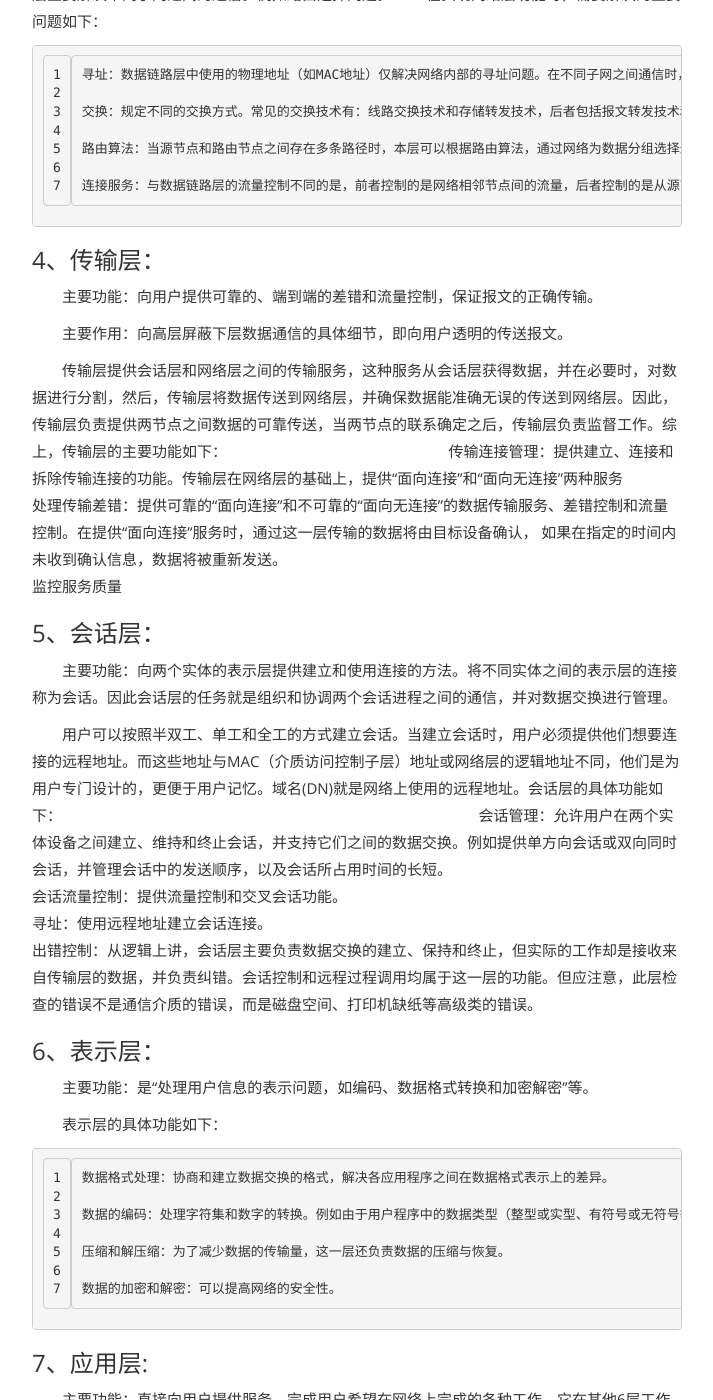
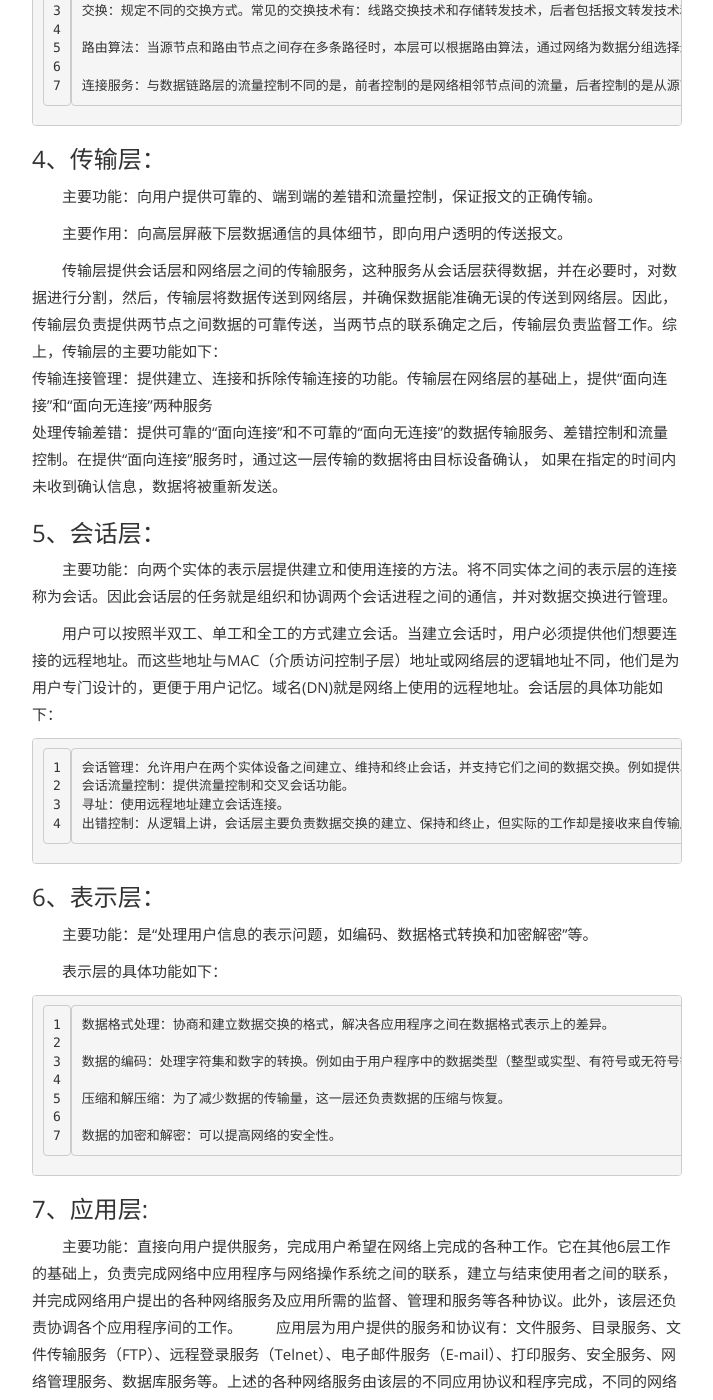
Before and after one commit to HappyMantou/HappyMantou.github.io, a Jekyll site: the page built from _posts/2019-01-08-TCP基础知识.md, in a window 1280 px wide and 1400 px high, scrolled down 2071 px. Shown: the whole window, without its empty margins (283-996 px from the left). Built offline with Jekyll 4.4.1, drawn with Linux system fonts in a browser that asks for light colours; some of the changed text lies outside the part shown.

Commit message:
修改文档

````diff
--- a/_posts/2019-01-08-TCP基础知识.md
+++ b/_posts/2019-01-08-TCP基础知识.md
@@ -16,7 +16,6 @@ excerpt_separator: "```"
 　　主要功能：利用传输介质为数据链路层提供屋里连接，实现比特流的透明传输。
 
 　　作用：实现相邻计算机节点之间比特流的透明传输，尽可能屏蔽掉具体传输介质与物理设备的差异。使其上面的数据链路层不必考虑网络的具体传输介质是什么。
-
 　　透明传输的意义就是：不管传的是什么，所采用的设备只是起一个通道作用，把要传输的内容完好的传到对方！
 
 
@@ -28,9 +27,7 @@ excerpt_separator: "```"
 　　具体工作：接受来自物理层的位流形式的数据，并封装成帧，传送到上一层；同样，也将来自上一层的数据帧，拆装为位流形式的数据转发到物理层；并且还负责处理接受端发回的确认帧的信息，以便提供可靠的数据传输。
 
 　　该层通常又被分为 介质访问控制(MAC)和逻辑链路控制(LLC)两个子层：
-
     MAC子层的主要任务是解决共享型网络中多用户对信道竞争的问题，完成网络介质的访问控制。
-
     LLC子层的主要任务是建立和维护网络连接，执行差错校验、流量控制和链路控制。
 
 
@@ -57,7 +54,10 @@ excerpt_separator: "```"
 
 　　主要作用：向高层屏蔽下层数据通信的具体细节，即向用户透明的传送报文。
 
-　　传输层提供会话层和网络层之间的传输服务，这种服务从会话层获得数据，并在必要时，对数据进行分割，然后，传输层将数据传送到网络层，并确保数据能准确无误的传送到网络层。因此，传输层负责提供两节点之间数据的可靠传送，当两节点的联系确定之后，传输层负责监督工作。综上，传输层的主要功能如下：　　　　　　　　　　　　　　　         传输连接管理：提供建立、连接和拆除传输连接的功能。传输层在网络层的基础上，提供“面向连接”和“面向无连接”两种服务　　　　　　　　　　　　　　　　　　　　　　       处理传输差错：提供可靠的“面向连接”和不可靠的“面向无连接”的数据传输服务、差错控制和流量控制。在提供“面向连接”服务时，通过这一层传输的数据将由目标设备确认，  如果在指定的时间内未收到确认信息，数据将被重新发送。　　　　　　　　　　　　　　　　　　　　　　　　　　　　　　　　　　　　　　　　　　　　　　　　　　　　         监控服务质量
+　　传输层提供会话层和网络层之间的传输服务，这种服务从会话层获得数据，并在必要时，对数据进行分割，然后，传输层将数据传送到网络层，并确保数据能准确无误的传送到网络层。因此，传输层负责提供两节点之间数据的可靠传送，当两节点的联系确定之后，传输层负责监督工作。综上，传输层的主要功能如下：
+
+    传输连接管理：提供建立、连接和拆除传输连接的功能。传输层在网络层的基础上，提供“面向连接”和“面向无连接”两种服务
+    处理传输差错：提供可靠的“面向连接”和不可靠的“面向无连接”的数据传输服务、差错控制和流量控制。在提供“面向连接”服务时，通过这一层传输的数据将由目标设备确认，  如果在指定的时间内未收到确认信息，数据将被重新发送。
 
 
 
@@ -65,7 +65,12 @@ excerpt_separator: "```"
 
 　　主要功能：向两个实体的表示层提供建立和使用连接的方法。将不同实体之间的表示层的连接称为会话。因此会话层的任务就是组织和协调两个会话进程之间的通信，并对数据交换进行管理。
 
-　　用户可以按照半双工、单工和全工的方式建立会话。当建立会话时，用户必须提供他们想要连接的远程地址。而这些地址与MAC（介质访问控制子层）地址或网络层的逻辑地址不同，他们是为用户专门设计的，更便于用户记忆。域名(DN)就是网络上使用的远程地址。会话层的具体功能如下：　　　　　　　　　　　　　　　　　　　　　　　　　　　　      会话管理：允许用户在两个实体设备之间建立、维持和终止会话，并支持它们之间的数据交换。例如提供单方向会话或双向同时会话，并管理会话中的发送顺序，以及会话所占用时间的长短。　　　　　　　　　　　　　　　　　　　　　　　　　　　　　　　　　　　　　　　　　　　　　　　　　　　　　　　　　　　　　　　　　　　　　　　　      会话流量控制：提供流量控制和交叉会话功能。　　　　　　　　　　　　　　　　　　　　　　　　　　　　　　　　　　　　　　　　　　　　　　　　　　　　　　　　      寻址：使用远程地址建立会话连接。　　　　　　　　　　　　　　　　　　　　　　　　　　　　　　　　　　　　　　　　　　　　　　　　　　　　　　　　　　　　　      出错控制：从逻辑上讲，会话层主要负责数据交换的建立、保持和终止，但实际的工作却是接收来自传输层的数据，并负责纠错。会话控制和远程过程调用均属于这一层的功能。但应注意，此层检查的错误不是通信介质的错误，而是磁盘空间、打印机缺纸等高级类的错误。
+　　用户可以按照半双工、单工和全工的方式建立会话。当建立会话时，用户必须提供他们想要连接的远程地址。而这些地址与MAC（介质访问控制子层）地址或网络层的逻辑地址不同，他们是为用户专门设计的，更便于用户记忆。域名(DN)就是网络上使用的远程地址。会话层的具体功能如下：
+
+    会话管理：允许用户在两个实体设备之间建立、维持和终止会话，并支持它们之间的数据交换。例如提供单方向会话或双向同时会话，并管理会话中的发送顺序，以及会话所占用时间的长短。
+    会话流量控制：提供流量控制和交叉会话功能。
+    寻址：使用远程地址建立会话连接。
+    出错控制：从逻辑上讲，会话层主要负责数据交换的建立、保持和终止，但实际的工作却是接收来自传输层的数据，并负责纠错。会话控制和远程过程调用均属于这一层的功能。但应注意，此层检查的错误不是通信介质的错误，而是磁盘空间、打印机缺纸等高级类的错误。
 
 
 
````
